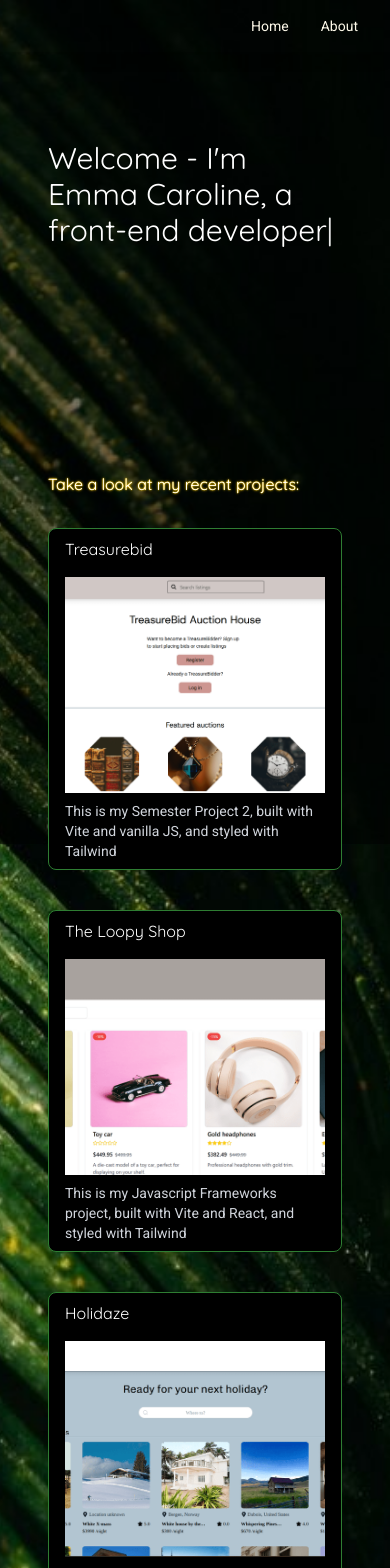
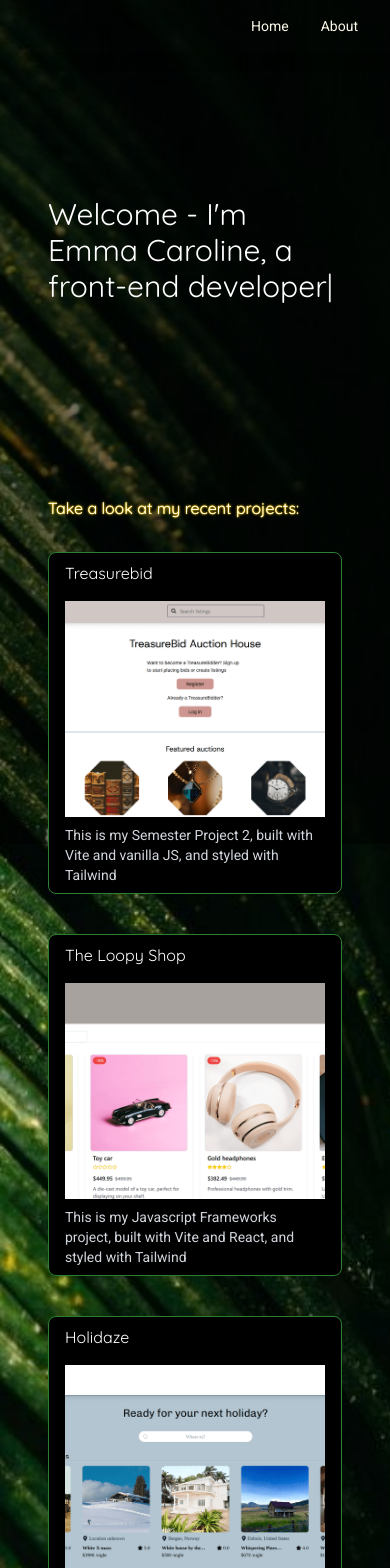
Before and after one commit to EmmaCaroline/portfolio2, a React (Vite) app: page / in a window 390 px wide. Shown: the top 1568 px of the page. Built offline with nearby package versions, Linux system fonts and the light colour scheme.

Commit message:
add Scroll to top component, small style change

```diff
--- a/src/App.jsx
+++ b/src/App.jsx
@@ -6,12 +6,15 @@ import Projects from "./components/Projects";
 import Project from "./components/Project";
 import About from "./components/About";
 import NotFound from "./components/NotFound";
+import ScrollToTop from "./ui/ScrollToTop";
 
 function App() {
   useEffect(() => {
     document.body.style.backgroundImage = `url(${BackgroundImage})`;
   }, []);
   return (
+    <>
+      <ScrollToTop />
       <Routes>
         <Route path="/" element={<Layout />}>
           <Route index element={<Projects />} />
@@ -20,6 +23,7 @@ function App() {
           <Route path="*" element={<NotFound />} />
         </Route>
       </Routes>
+    </>
   );
 }
 
--- a/src/components/Projects.jsx
+++ b/src/components/Projects.jsx
@@ -5,10 +5,10 @@ import ProjectCard from "../ui/ProjectCard";
 const Projects = () => {
   return (
     <>
-      <div className="p-8 md:p-16 mt-10 md:mt-16 lg:mt-32">
+      <div className="p-8 md:p-16 mt-24 md:mt-28 lg:mt-32">
         <TypewriterHeading />
       </div>
-      <div className="px-8 md:px-16 mt-48">
+      <div className="px-8 md:px-16 mt-40">
         <h2 className="text-white font-heading text-base md:text-lg mb-8 animate-subtlePulse">
           Take a look at my recent projects:
         </h2>
--- /dev/null
+++ b/src/ui/ScrollToTop.jsx
@@ -0,0 +1,12 @@
+import { useEffect } from "react";
+import { useLocation } from "react-router-dom";
+
+export default function ScrollToTop() {
+  const { pathname } = useLocation();
+
+  useEffect(() => {
+    window.scrollTo(0, 0);
+  }, [pathname]);
+
+  return null;
+}
```
Lines whose indentation alone changed are shown as unchanged.
